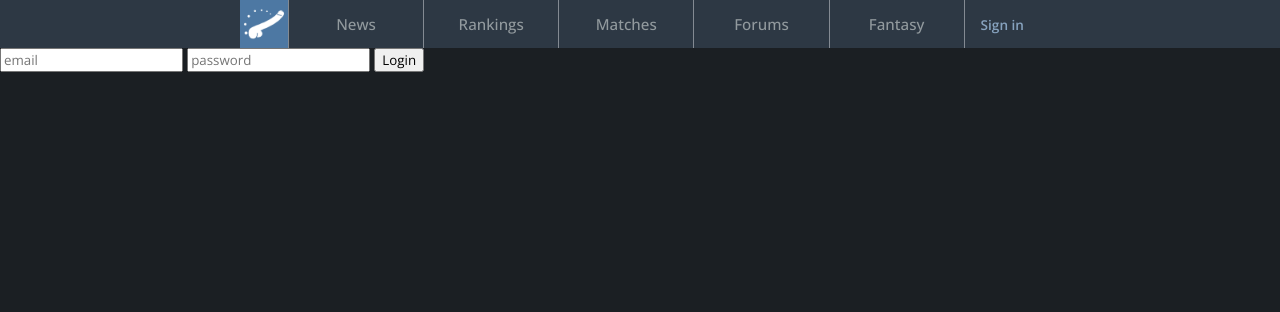
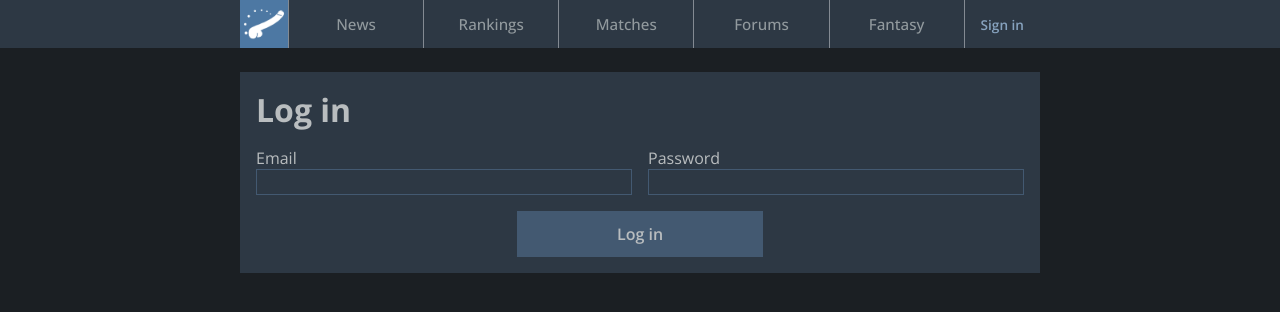
Before and after one commit to ZuriPL/fraudhltv, a SvelteKit app: page /signin in a window 1280 px wide. Shown: the top 312 px of the page. Built offline with nearby package versions, Linux system fonts and the light colour scheme; no server answers.

Commit message:
finished auth process

```diff
--- a/src/lib/user.js
+++ b/src/lib/user.js
@@ -1,7 +1,5 @@
 import { writable } from 'svelte/store';
 
-let userObj = { name: 'zuriii' };
-
-let user = writable(import.meta.env['VITE_MODE'] === 'dev' ? userObj : undefined);
+let user = writable();
 
 export default user;
--- a/src/routes/+error.svelte
+++ b/src/routes/+error.svelte
@@ -8,7 +8,6 @@
     h2 {
         font-size: 10rem;
         color: #87a3bf;
-        margin-top: 1rem;
     }
     main {
         display: flex;
--- a/src/routes/+layout.svelte
+++ b/src/routes/+layout.svelte
@@ -10,7 +10,7 @@
         document.body.classList.add('show-carousel')
     })
 
-    onMount(async () => {
+    onMount(() => {
         supabase.auth.getSession().then(({ data }) => {
             $user = data.session
         })
@@ -19,8 +19,6 @@
             $user = session
         })
     })
-
-    $: console.log($user)
 </script>
 
 <NavBar/>
--- a/src/routes/+page.svelte
+++ b/src/routes/+page.svelte
@@ -74,7 +74,6 @@
         align-items: center;
         width: 100vw;
         gap: 1.5rem;
-        padding-top: 1.5rem;
     }
     .welcome {
         color: var(--text-color);
@@ -82,6 +81,7 @@
         height: 150px;
         display: grid;
         place-items: center;
+        text-align: center;
     }
     .carousel {
         display: none;
--- a/src/routes/NavBar.svelte
+++ b/src/routes/NavBar.svelte
@@ -17,7 +17,7 @@
             <div class="popup" bind:this="{popup}" on:click|stopPropagation="{_=>0}">
                 <div class="top-section flex">
                     <a href="/profile/{$user?.user?.user_metadata?.name}">{$user?.user?.user_metadata?.name}</a>
-                    <a href="/logout" class="logout">Log out</a>
+                    <button class="logout" on:click="{() => supabase.auth.signOut()}">Log out</button>
                 </div>
                 <div class="flex">
                     <p>Dark mode</p>
@@ -34,6 +34,8 @@
 <svelte:window on:click="{closeMenu}"></svelte:window>
 
 <script>
+    import supabase from '$lib/supabase'
+
     import user from '$lib/user'
 
     let popup
@@ -87,6 +89,10 @@
         background-color: #364250;
     }
     .logout {
+        all: unset;
+        color: var(--link-color);
+        font-weight: 600;
+        cursor: pointer;
         font-size: 0.825rem;
     }
     nav {
@@ -96,6 +102,7 @@
         align-items: stretch;
         color: #929a9e;
         padding: 0 calc(calc(100vw - 800px) / 2);
+        margin-bottom: 1.5rem;
     }
     .scroll-wrapper {
         display: flex;
--- a/src/routes/post/[slug]/+page.svelte
+++ b/src/routes/post/[slug]/+page.svelte
@@ -49,7 +49,6 @@
     article {
         max-width: 800px;
         background-color: #2d3844;
-        margin-top: 1.5rem;
         width: calc(100% - 2rem);
         padding: 1rem 2rem;
     }
--- a/src/routes/signin/+page.svelte
+++ b/src/routes/signin/+page.svelte
@@ -1,18 +1,91 @@
-<form on:submit|preventDefault="{loginHandle}">
-    <input bind:this="{emailInput}" placeholder="email" type="email" name="email" id="email" autocomplete="email">
-    <input bind:this="{passwordInput}" placeholder="password" type="password" name="password" id="password" autocomplete="current-password">
-    <button>Login</button>
-</form>
+<svelte:head>
+    <title>Sign up for FraudHLTV</title>
+</svelte:head>
+
+<main>
+    <form on:submit|preventDefault="{submitHandler}">
+        <h1>Log in</h1>
+        <div class="row">
+            <label>
+                Email
+                <input type="email" bind:this="{emailInput}" autocomplete="email" id="email" name="email" required>
+            </label>
+            <label>
+                Password
+                <input type="password" bind:this="{passwordInput}" autocomplete="current-password" name="password" id="password" required>
+            </label>
+        </div>
+        <button>Log in</button>
+    </form>
+</main>
 
 <script>
     import supabase from '$lib/supabase'
+    import { goto } from '$app/navigation'
 
     let emailInput, passwordInput
 
-    async function loginHandle() {
-        await supabase.auth.signInWithPassword({
+    async function submitHandler() {
+        let { data: { user }, error } = await supabase.auth.signInWithPassword({
             email: emailInput.value,
             password: passwordInput.value,
         })
+
+        if (user) return goto('/')
+
+        console.log(error)
     }
 </script>
+
+<style>
+    main {
+        color: var(--text-color);
+    }
+    label {
+        min-width: calc(400px - 1.5rem);
+        flex-grow: 1;
+    }
+    input {
+        display: block;
+        width: 100%;
+        background-color: transparent;
+        border: 1px solid #435971;
+        color: var(--text-color);
+        font-size: 16px;
+    }
+    .row {
+        display: flex;
+        justify-content: stretch;
+        gap: 1rem;
+        flex-wrap: wrap;
+    }
+    button {
+        padding: 0.75rem 0;
+        width: calc(calc(800px - 4rem) / 3);
+        border: none;
+        background-color: #435971;
+        color: var(--text-color);
+        font-size: 1rem;
+        font-weight: 600;
+        margin: 1rem auto 0 auto;
+        display: block;
+    }
+    button:hover {
+        background-color: #59728e;
+    }
+    main {
+        width: 100%;
+        display: flex;
+        justify-content: center;
+    }
+    form {
+        max-width: 800px;
+        width: calc(100% - 2rem);
+        background-color: #2d3844;
+        padding: 1rem;
+    }
+    h1 {
+        margin-bottom: 1rem;
+        grid-column: span 2;
+    }
+</style>
--- a/src/routes/signup/+page.svelte
+++ b/src/routes/signup/+page.svelte
@@ -67,11 +67,9 @@
     let emailInput, passwordInput, nameInput, confirmPasswordInput, bioInput, playerSelect, teamSelect, countrySelect
 
     async function submitHandler(e) {
-        console.log(1)
         if (passwordInput.value !== confirmPasswordInput.value) return;
-        console.log(2)
 
-        let { user, error } = await supabase.auth.signUp({
+        let { data: { user }, error} = await supabase.auth.signUp({
             email: emailInput.value,
             password: passwordInput.value,
             options: {
@@ -86,7 +84,7 @@
             }
         })
 
-        if (user) return goto('/')
+        if (user) return await goto('/')
 
         console.log(error)
     }
@@ -126,7 +124,6 @@
     form {
         width: 800px;
         background-color: #2d3844;
-        margin-top: 2rem;
         padding: 1rem;
     }
     .grid {
```
Also changed, not shown: src/routes/logout/+page.svelte (deleted, +0 -7 lines).
